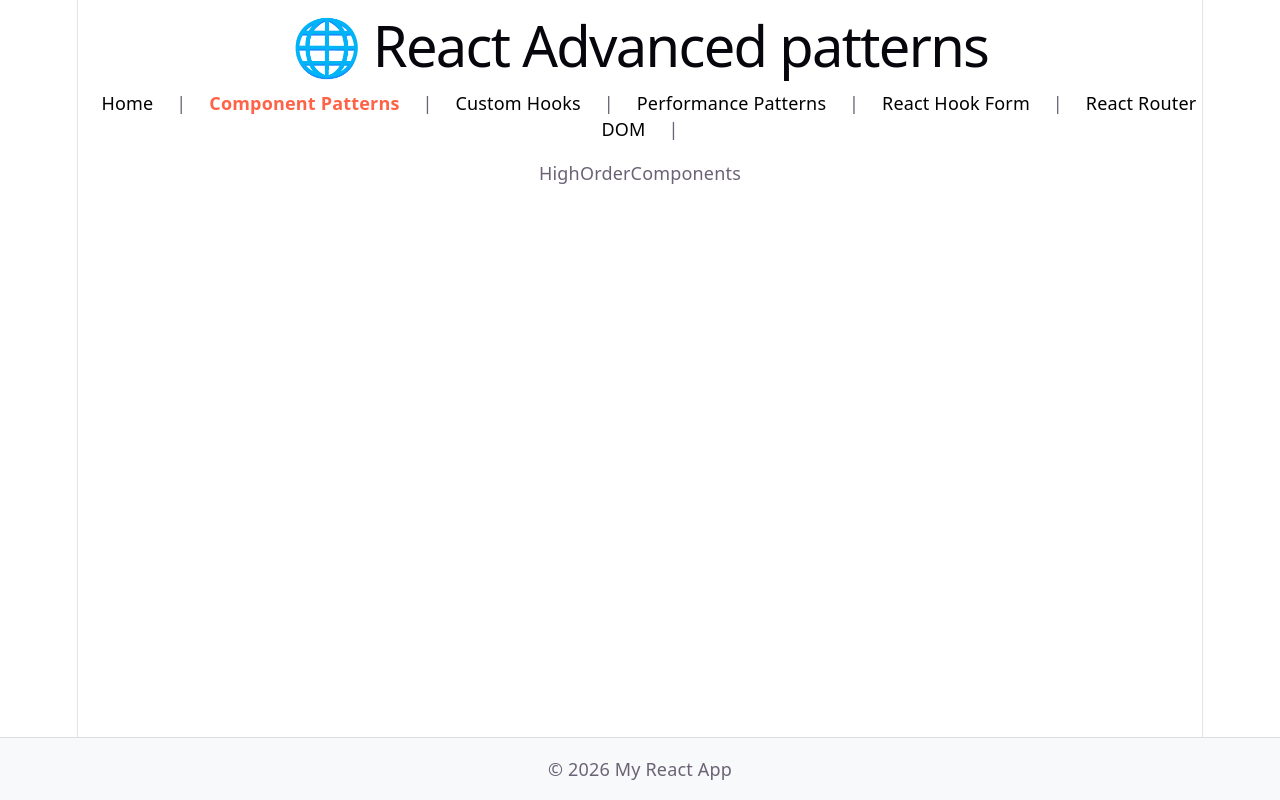
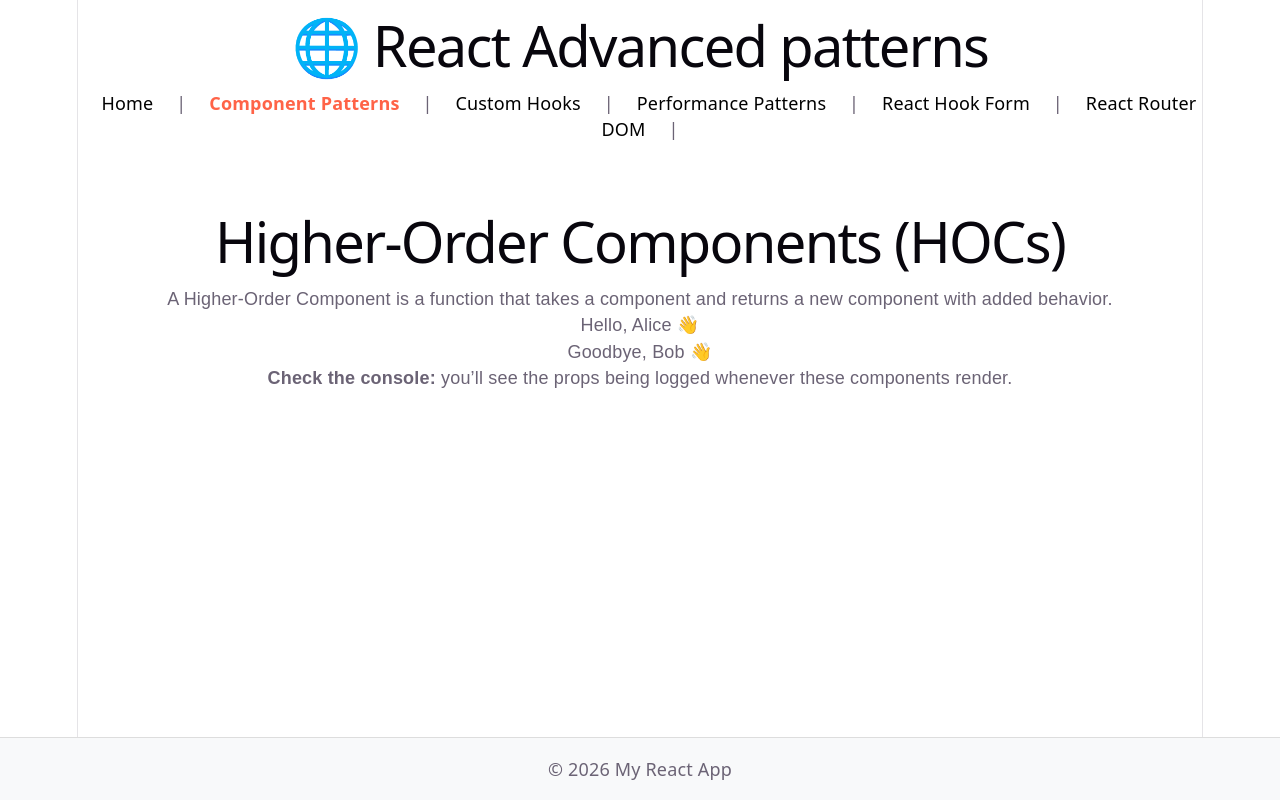
Before and after one commit to jvictorfranca/react-patterns, a React (Vite) app: page /component-patterns/high-order-components in a window 1280 px wide. Built offline with nearby package versions, Linux system fonts and the light colour scheme.

Commit message:
adds high order components

```diff
--- a/src/patterns/component-patterns/high-order-components/HighOrderComponents.jsx
+++ b/src/patterns/component-patterns/high-order-components/HighOrderComponents.jsx
@@ -1,7 +1,9 @@
+import HighOrderComponents_Impl from "./pattern/HighOrderComponents_Impl"
+
 const HighOrderComponents = () => {
     return (
         <div>
-            HighOrderComponents
+            <HighOrderComponents_Impl />
         </div>
     )
 }
--- /dev/null
+++ b/src/patterns/component-patterns/high-order-components/pattern/HighOrderComponents_Impl.jsx
@@ -0,0 +1,30 @@
+import withLogger from "./components/withLogger";
+import Hello from "./components/Hello";
+import Goodbye from "./components/Goodbye";
+
+// Wrap Hello and Goodbye with the HOC
+const HelloWithLogger = withLogger(Hello);
+const GoodbyeWithLogger = withLogger(Goodbye);
+
+const HighOrderComponents_Impl = () => {
+  return (
+    <div style={{ padding: "2rem", fontFamily: "sans-serif" }}>
+      <h1>Higher-Order Components (HOCs)</h1>
+      <p>
+        A Higher-Order Component is a function that takes a component and returns
+        a new component with added behavior.
+      </p>
+
+      {/* These components now log props to the console when rendered */}
+      <HelloWithLogger name="Alice" />
+      <GoodbyeWithLogger name="Bob" />
+
+      <p>
+        <strong>Check the console:</strong> you’ll see
+        the props being logged whenever these components render.
+      </p>
+    </div>
+  );
+};
+
+export default HighOrderComponents_Impl;
--- /dev/null
+++ b/src/patterns/component-patterns/high-order-components/pattern/components/Goodbye.jsx
@@ -0,0 +1,7 @@
+//A simple component that says goodbye to the user by name.
+
+const Goodbye = ({ name }) => {
+  return <h3>Goodbye, {name} 👋</h3>;
+}
+
+export default Goodbye;
--- /dev/null
+++ b/src/patterns/component-patterns/high-order-components/pattern/components/Hello.jsx
@@ -0,0 +1,6 @@
+ // A simple component that greets the user by name.
+const Hello = ({ name }) => {
+  return <h3>Hello, {name} 👋</h3>;
+}
+
+export default Hello;
--- /dev/null
+++ b/src/patterns/component-patterns/high-order-components/pattern/components/withLogger.jsx
@@ -0,0 +1,14 @@
+// A Higher-Order Component (HOC)
+// It logs props whenever the component renders.
+const withLogger = (WrappedComponent) => {
+  // Return a new component that wraps the original
+  return function EnhancedComponent(props) {
+    // Log the component name and props whenever it renders
+    console.log(`Rendering ${WrappedComponent.name} with props:`, props);
+
+    // ✅ Render the original component, passing props through
+    return <WrappedComponent {...props} />;
+  };
+}
+
+export default withLogger;
```
